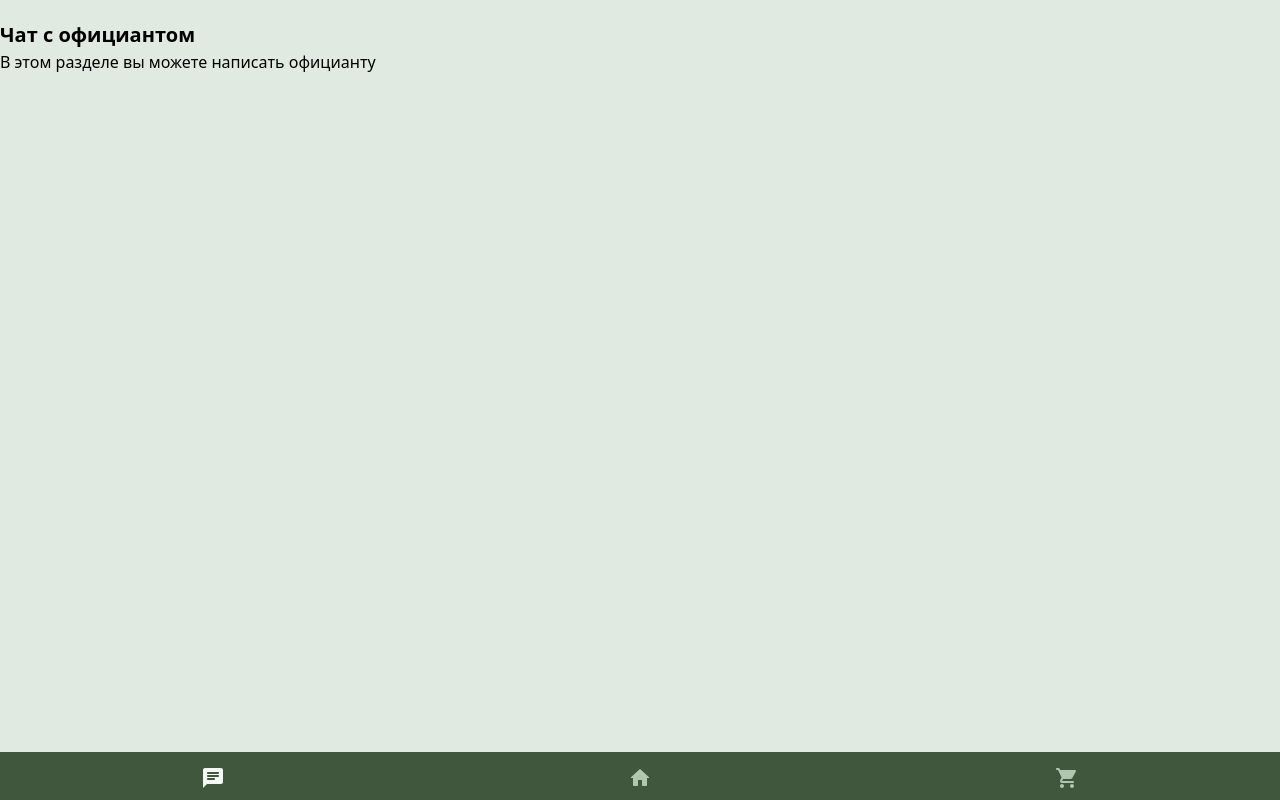
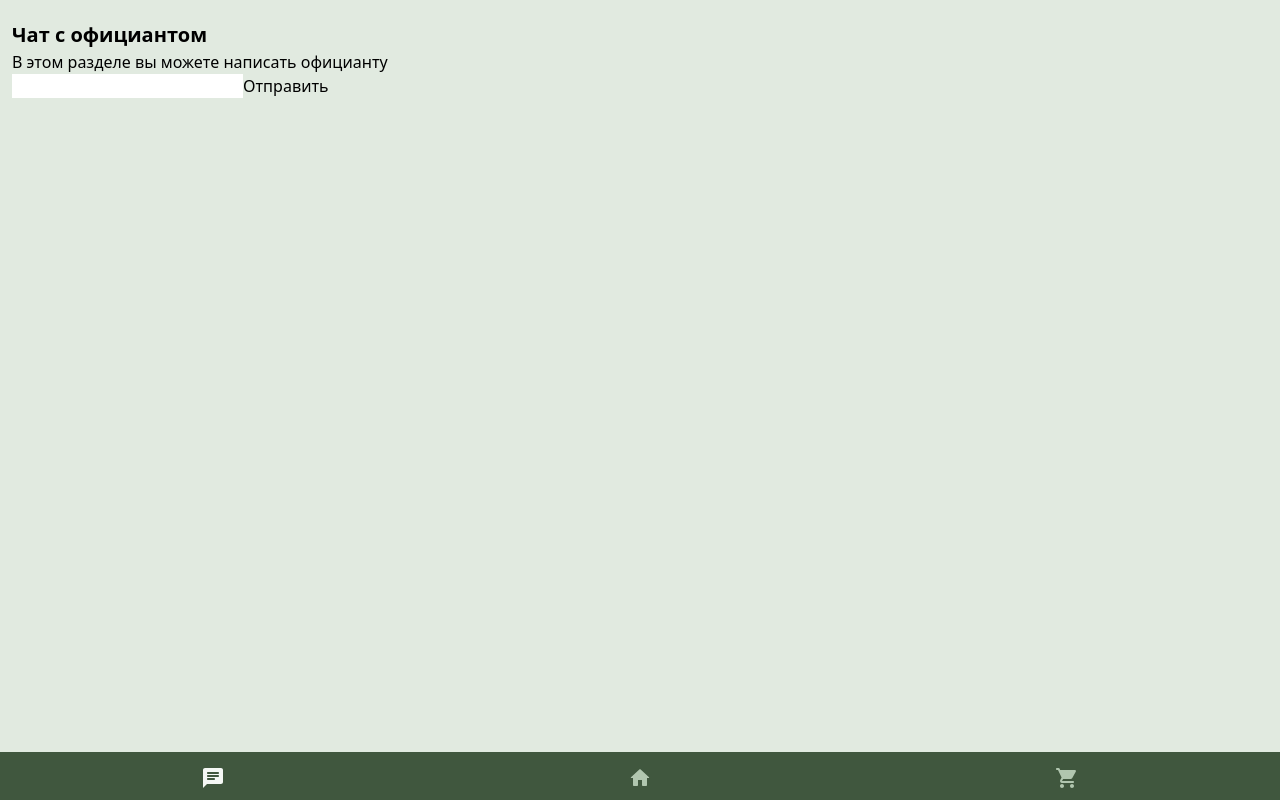
Before and after one commit to Kexogg/qrcafe, a React (Vite) app in the folder client/: page /customer/chat in a window 1280 px wide. Built offline with nearby package versions, Linux system fonts and the light colour scheme.

Commit message:
add chat placeholder

```diff
--- a/client/src/pages/CustomerChat/CustomerChat.tsx
+++ b/client/src/pages/CustomerChat/CustomerChat.tsx
@@ -1,9 +1,33 @@
 import { useAppSelector } from '../../hooks.ts'
+import { useState } from 'react'
+
+enum Sender {
+    CUSTOMER,
+    WAITER,
+}
+
+interface IMessage {
+    text: string
+    sender: Sender
+    time: string
+}
 
 export const CustomerChat = () => {
     const waiter = useAppSelector((state) => state.waiter)
+    const [messages, setMessages] = useState<IMessage[]>([])
+    const [message, setMessage] = useState('')
+    const sendMessage = () => {
+        //TODO: Placeholder
+        const newMessage = {
+            text: message,
+            sender: Sender.CUSTOMER,
+            time: new Date().toISOString(),
+        }
+        setMessages([...messages, newMessage])
+        setMessage('')
+    }
     return (
-        <section>
+        <section className={'px-3'}>
             <header>
                 <h1>{waiter.name}</h1>
             </header>
@@ -11,6 +35,22 @@ export const CustomerChat = () => {
                 <h2>Чат с официантом</h2>
                 <p>В этом разделе вы можете написать официанту</p>
             </div>
+            {messages.map((message) => (
+                <div key={message.time}>
+                    <span>
+                        {message.sender} {message.time}
+                    </span>
+                    <p>{message.text}</p>
+                </div>
+            ))}
+            <form onSubmit={(e) => e.preventDefault()}>
+                <input
+                    type="text"
+                    value={message}
+                    onChange={(e) => setMessage(e.target.value)}
+                />
+                <button onClick={() => sendMessage()}>Отправить</button>
+            </form>
         </section>
     )
 }
```
